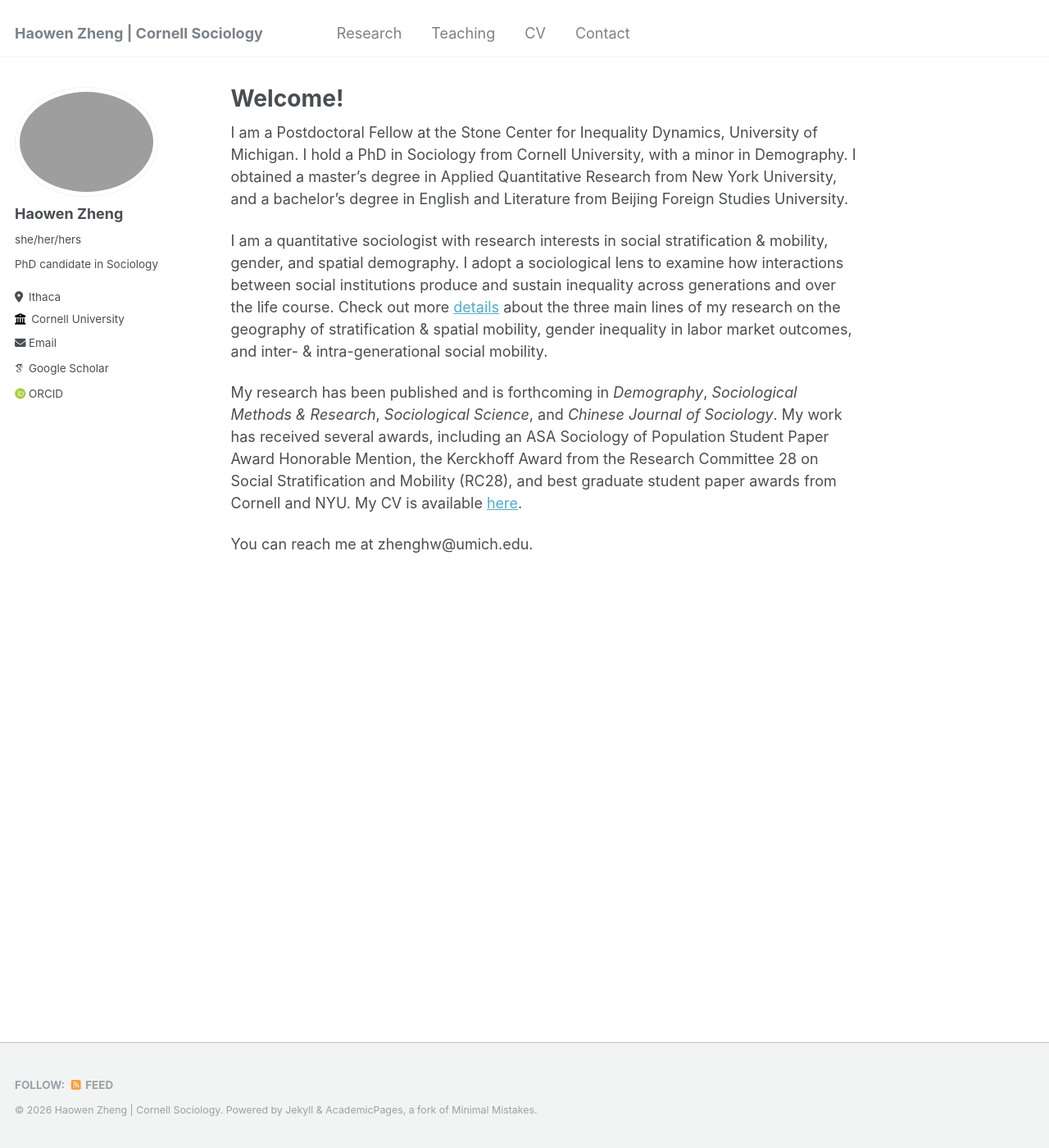
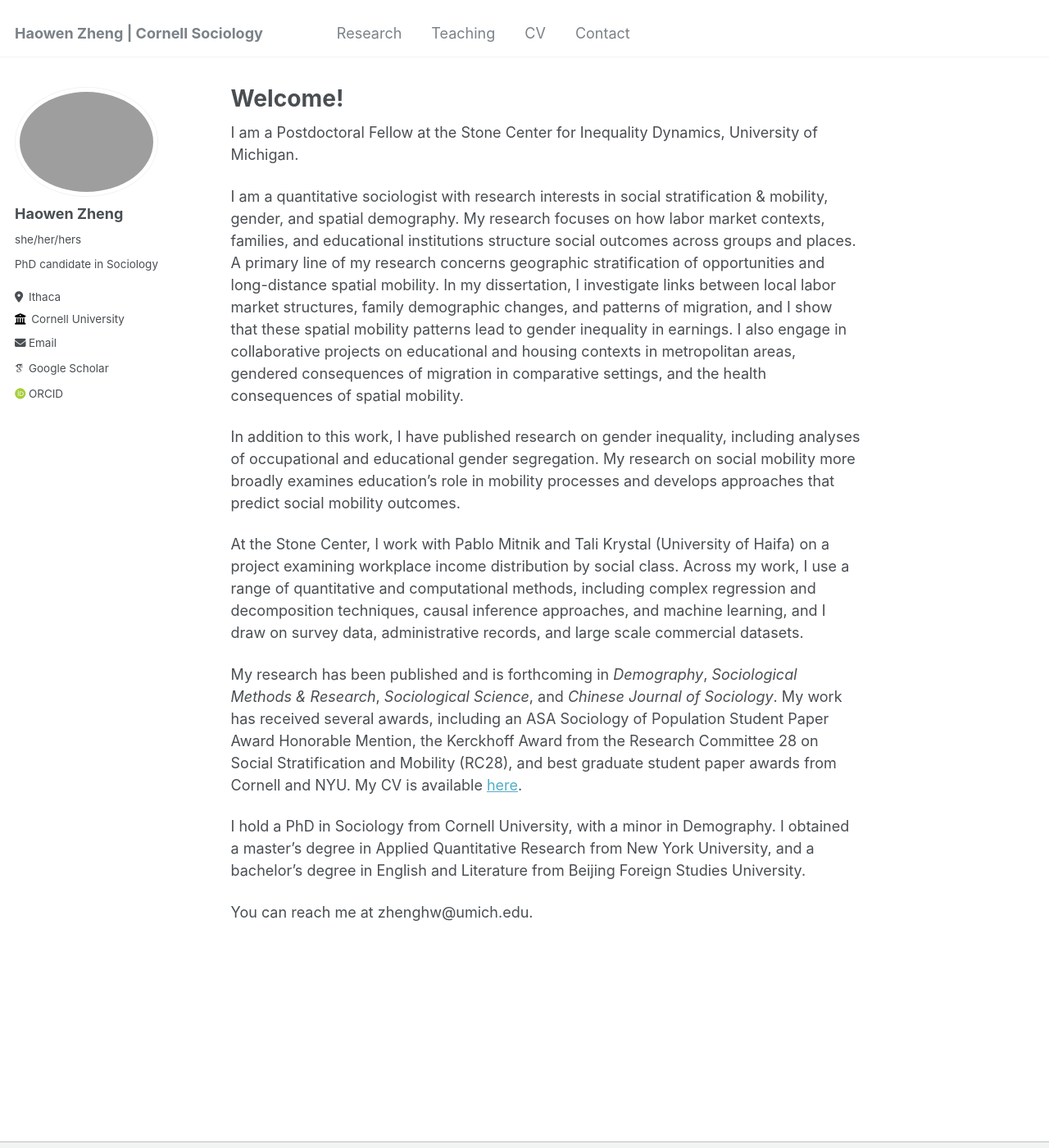
Before and after one commit to haowenzhg/haowenzhg.github.io, a Jekyll site: the page built from _pages/about.md, in a window 1280 px wide and 1400 px high. Shown: the whole window at 82% size. Built offline with Jekyll 4.4.1, drawn with Linux system fonts in a browser that asks for light colours; some web fonts are replaced.

Commit message:
Update about.md
update main page

```diff
--- a/_pages/about.md
+++ b/_pages/about.md
@@ -7,10 +7,16 @@ redirect_from:
   - /about.html
 ---
 
-I am a Postdoctoral Fellow at the Stone Center for Inequality Dynamics, University of Michigan. I hold a PhD in Sociology from Cornell University, with a minor in Demography. I obtained a master's degree in Applied Quantitative Research from New York University, and a bachelor's degree in English and Literature from Beijing Foreign Studies University.
+I am a Postdoctoral Fellow at the Stone Center for Inequality Dynamics, University of Michigan.
 
-I am a quantitative sociologist with research interests in social stratification & mobility, gender, and spatial demography. I adopt a sociological lens to examine how interactions between social institutions produce and sustain inequality across generations and over the life course. Check out more [details](/research) about the three main lines of my research on the geography of stratification & spatial mobility, gender inequality in labor market outcomes, and inter- & intra-generational social mobility.
+I am a quantitative sociologist with research interests in social stratification & mobility, gender, and spatial demography. My research focuses on how labor market contexts, families, and educational institutions structure social outcomes across groups and places. A primary line of my research concerns geographic stratification of opportunities and long-distance spatial mobility. In my dissertation, I investigate links between local labor market structures, family demographic changes, and patterns of migration, and I show that these spatial mobility patterns lead to gender inequality in earnings. I also engage in collaborative projects on educational and housing contexts in metropolitan areas, gendered consequences of migration in comparative settings, and the health consequences of spatial mobility.
+
+In addition to this work, I have published research on gender inequality, including analyses of occupational and educational gender segregation. My research on social mobility more broadly examines education’s role in mobility processes and develops approaches that predict social mobility outcomes.
+
+At the Stone Center, I work with Pablo Mitnik and Tali Krystal (University of Haifa) on a project examining workplace income distribution by social class. Across my work, I use a range of quantitative and computational methods, including complex regression and decomposition techniques, causal inference approaches, and machine learning, and I draw on survey data, administrative records, and large scale commercial datasets.
 
 My research has been published and is forthcoming in _Demography_, _Sociological Methods & Research_, _Sociological Science_, and _Chinese Journal of Sociology_. My work has received several awards, including an ASA Sociology of Population Student Paper Award Honorable Mention, the Kerckhoff Award from the Research Committee 28 on Social Stratification and Mobility (RC28), and best graduate student paper awards from Cornell and NYU. My CV is available [here](https://drive.google.com/file/d/1Rv7umhBmyE53UeooNyPrEHq6db7ZJMGW/view?usp=sharing).
 
+I hold a PhD in Sociology from Cornell University, with a minor in Demography. I obtained a master's degree in Applied Quantitative Research from New York University, and a bachelor's degree in English and Literature from Beijing Foreign Studies University.
+
 You can reach me at zhenghw@umich.edu.
```
